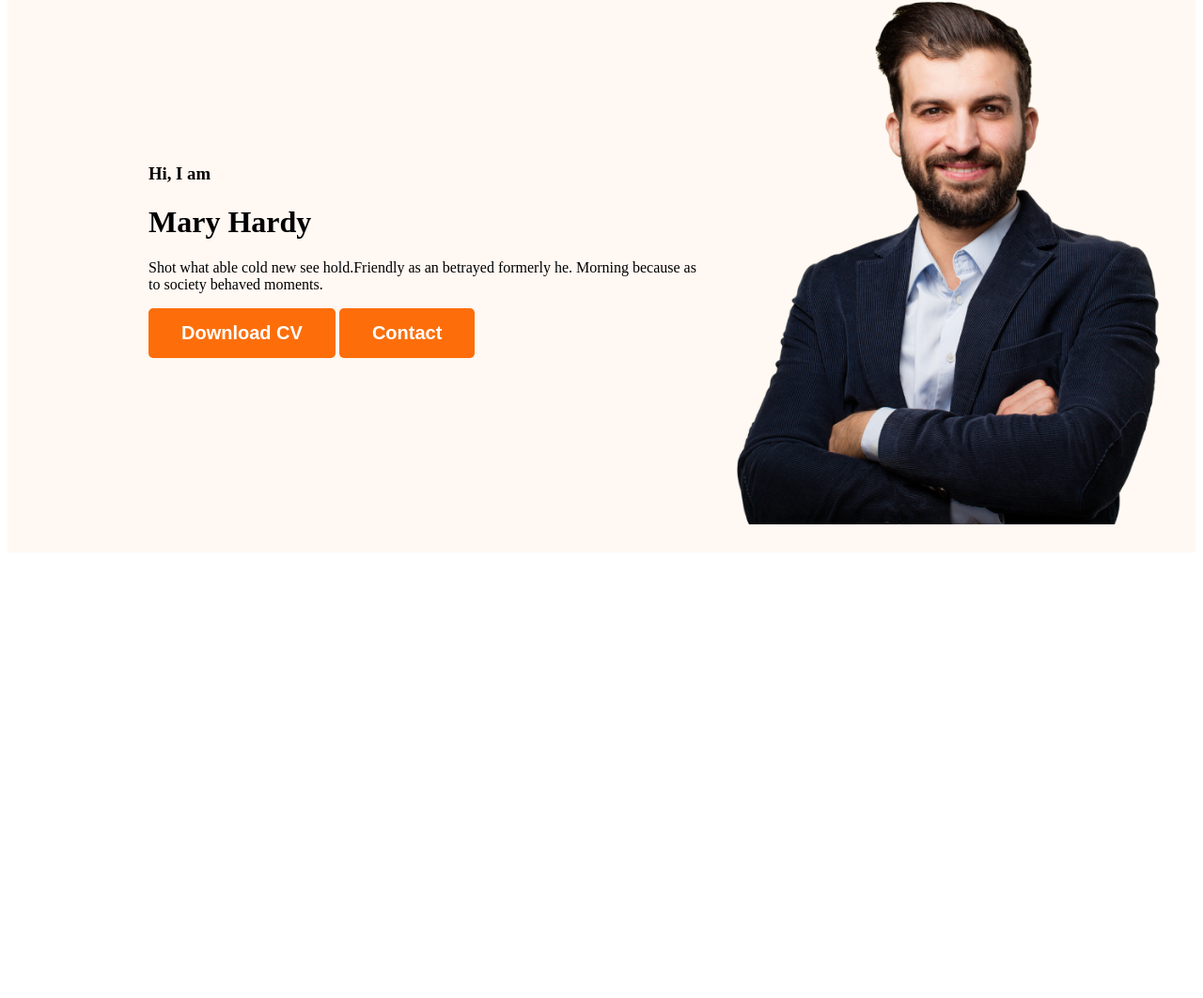
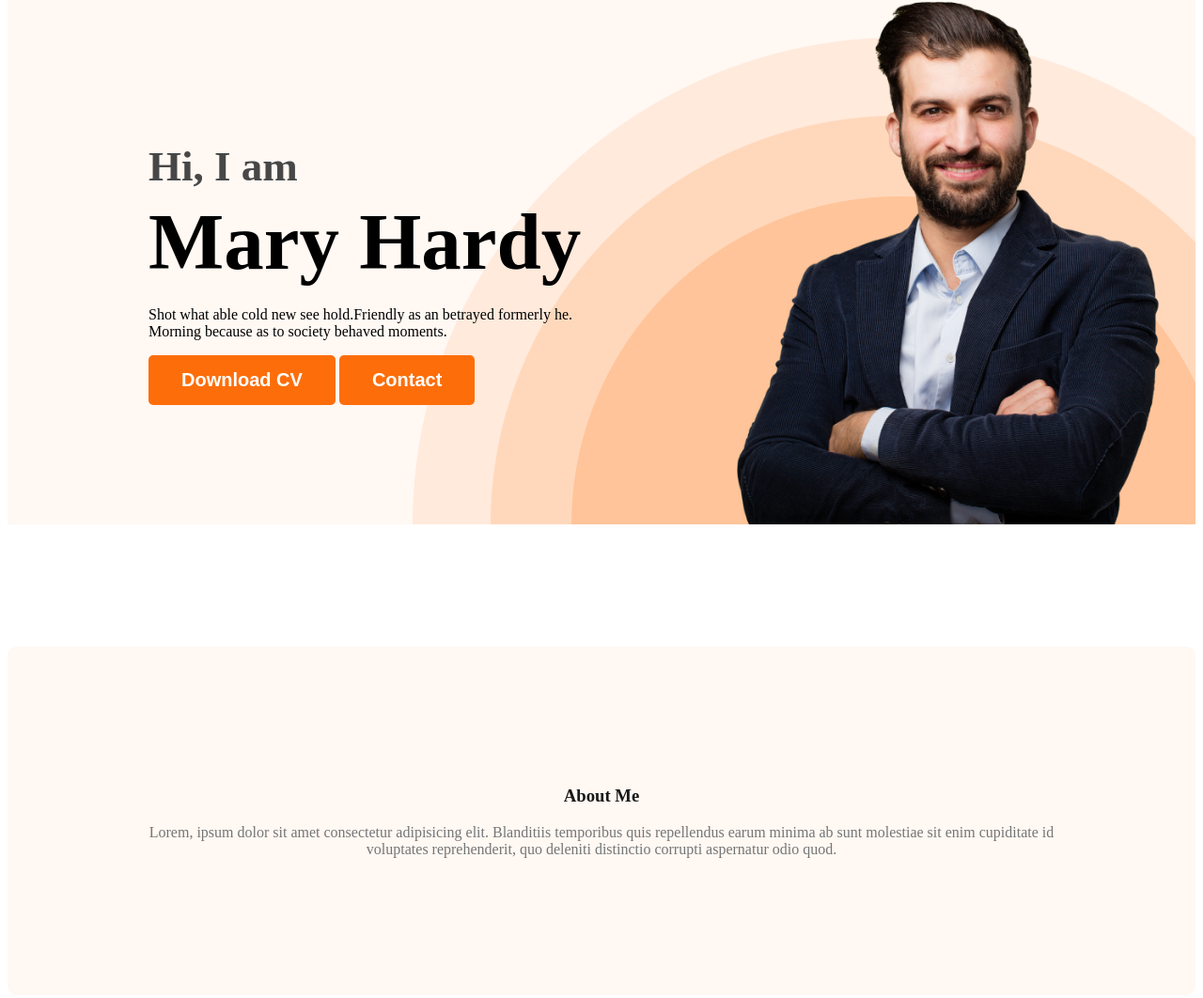
Before and after one commit to faisalkhan3934941/web-developer-protfolio, a plain HTML site: page index.html in a window 1280 px wide. Shown: the part 201-1263 px from the top of the page at 94% size. Before the commit the page ends 800 px from the top, so only its background shows below. Drawn offline with Linux system fonts and the light colour scheme.

Commit message:
added section

```diff
--- a/index.html
+++ b/index.html
@@ -19,7 +19,7 @@
             </ul>
         </nav>
         <div class="banner">
-            <div>
+            <div class="bc">
                 <h3 class="bg">Hi, I am</h3>
                 <h1 class="bt">Mary Hardy</h1>
                 <p>Shot what able cold new see hold.Friendly as an betrayed formerly he. Morning because as to society behaved moments.</p>
@@ -30,7 +30,12 @@
         </div>
     </header>
     <main>
-
+        <section class="about">
+            <h3 class="st">About Me</h3>
+            <p class="sd">
+                Lorem, ipsum dolor sit amet consectetur adipisicing elit. Blanditiis temporibus quis repellendus earum minima ab sunt molestiae sit enim cupiditate id voluptates reprehenderit, quo deleniti distinctio corrupti aspernatur odio quod.
+            </p>
+        </section>
     </main>
     <footer>
 
--- a/styles/portfolio.css
+++ b/styles/portfolio.css
@@ -18,6 +18,20 @@ nav {
     font-weight: 700;
     padding: 15px 35px;
 }
+
+.st{
+    color: #181818;
+    text-align: center;
+    font-style: 35px;
+    font-weight: 700;
+}
+
+.sd{
+    color: #757575;
+    text-align: center;
+    font-style: 18px;
+}
+
 .nt{
     color: #181818;
     font-size: 45px;
@@ -41,12 +55,41 @@ nav a{
 
 .header{
     background-color: #FFF8F3;
+    background-image: url('../images/header_bg.png');
+    background-repeat: no-repeat;
+    background-position: bottom right;
 }
 .banner{
-    padding: 30px 30px 30px 150px;
+    padding: 30px 30px 0px 150px;
     display: flex;
     align-items: center;
+    justify-content: space-between;
 }
+
+.bc{
+    max-width: 500px;
+}
+
 .banner .pp{
     width: 500px;
 }
+
+.bg {
+    font-size: 45px;
+    color: #474747;
+    margin-bottom: 0;
+}
+
+.bt {
+    font-size: 85px;
+    font-weight: 700;
+    margin-top: 5px;
+    margin-bottom: 20px;
+}
+
+.about{
+    padding: 130px;
+    border-radius: 10px;
+    background: #FFF8F3;
+    margin: 130px 0;
+}
```
